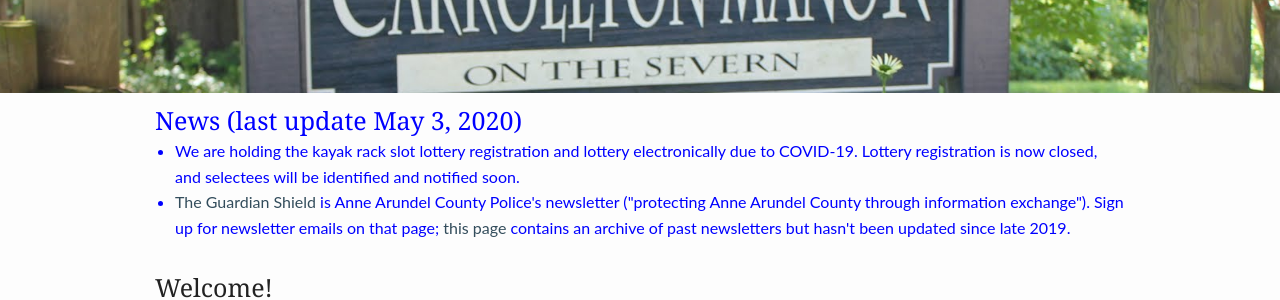
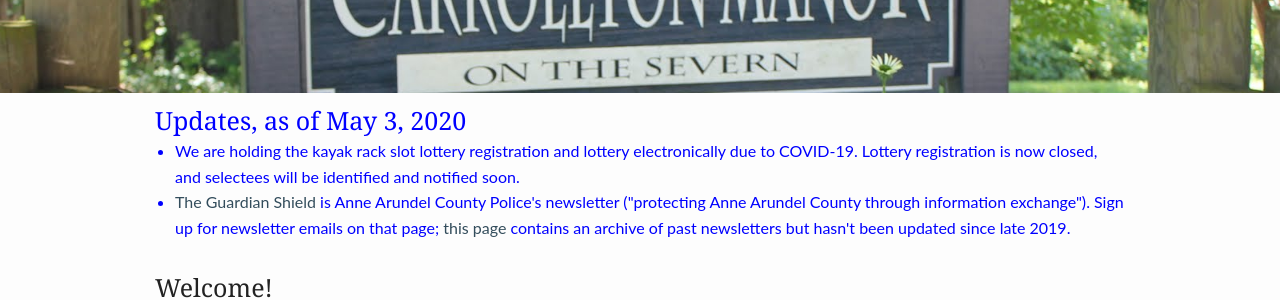
Before and after one commit to carrolltonmanor/carrolltonmanor.github.io, a Jekyll site: the page built from index.md, in a window 1280 px wide. Shown: the part 267-567 px from the top of the page. Built offline with Jekyll 4.4.1, drawn with Linux system fonts in a browser that asks for light colours.

Commit message:
updating front page

```diff
--- a/_layouts/frontpage.html
+++ b/_layouts/frontpage.html
@@ -14,7 +14,7 @@ format: blog-index
 {% endcomment %}
 <div class="row">
     <div class="medium-12 columns">
-	    <h2 class="font-size-h3 t10" style="color:blue;">News (last update May 3, 2020)</h2>
+	    <h2 class="font-size-h3 t10" style="color:blue;">Updates, as of May 3, 2020</h2>
 	    <ul style="color:blue;">
 		    <li>We are holding the kayak rack slot lottery registration and lottery electronically due to COVID-19.  Lottery registration is now closed, and selectees will be identified and notified soon.</li>
 		    <li><a href="https://www.aapdguardianshield.org">The Guardian Shield</a> is Anne Arundel County Police's newsletter ("protecting Anne Arundel County through information exchange").  Sign up for newsletter emails on that page; <a href="https://www.aapdguardianshield.org/guardian-newsletters.html">this page</a> contains an archive of past newsletters but hasn't been updated since late 2019.</li>
```
